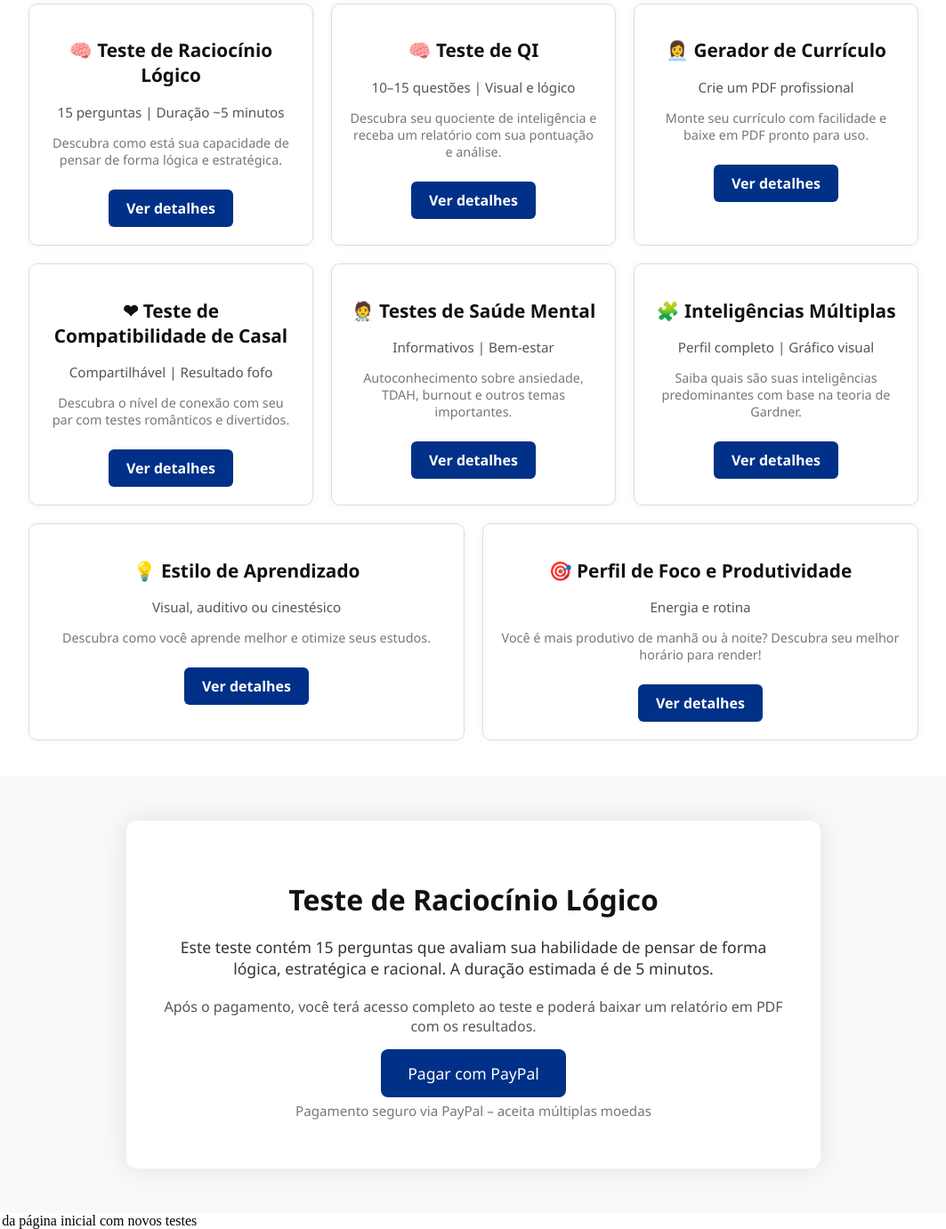
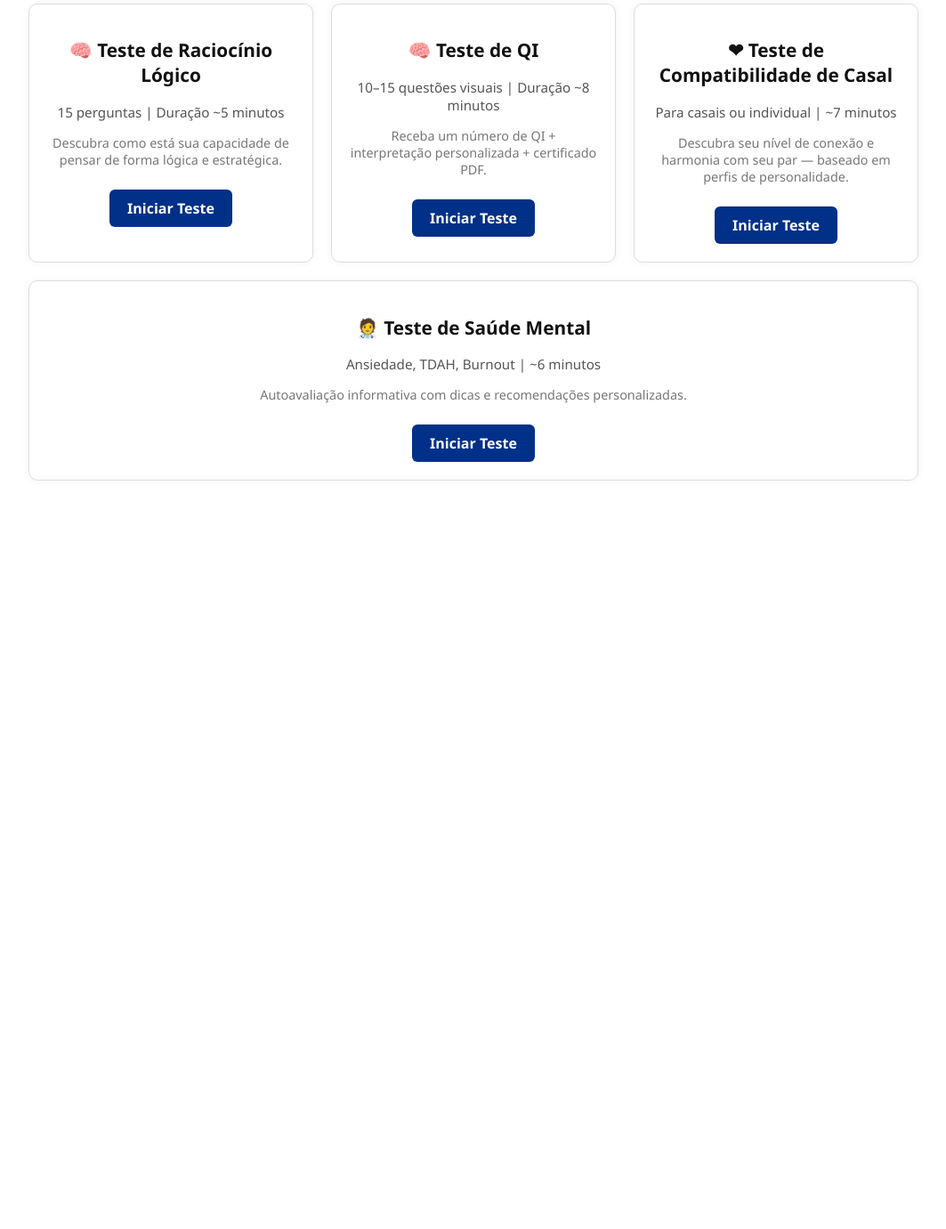
Before and after one commit to SMTestes/Teste-L-gico, a plain HTML site: page index.html in a window 1280 px wide. Shown: the part 480-1861 px from the top of the page at 89% size, without its empty margins (108-1171 px from the left). After the commit the page ends 1068 px from the top, so only its background shows below. Drawn offline with Linux system fonts and the light colour scheme.

Commit message:
SMTestes

```diff
--- a/index.html
+++ b/index.html
@@ -17,83 +17,37 @@
 <section style="padding: 40px 20px; background: #ffffff; font-family: 'Segoe UI', sans-serif;">
   <div style="max-width: 1000px; margin: 0 auto; display: flex; flex-wrap: wrap; justify-content: center; gap: 20px;">
 
-    <!-- Testes (exemplos com links fictícios por enquanto) -->
+    <!-- Teste de Raciocínio Lógico -->
     <div style="flex: 1 1 250px; border: 1px solid #ddd; border-radius: 10px; padding: 20px; text-align: center; box-shadow: 0 0 10px rgba(0,0,0,0.05);">
       <h2 style="font-size: 1.3em; color: #111;">🧠 Teste de Raciocínio Lógico</h2>
       <p style="color: #555; font-size: 0.95em;">15 perguntas | Duração ~5 minutos</p>
       <p style="font-size: 0.9em; color: #777;">Descubra como está sua capacidade de pensar de forma lógica e estratégica.</p>
-      <a href="#teste-logico" style="display: inline-block; margin-top: 10px; background: #003087; color: white; padding: 10px 20px; border-radius: 6px; text-decoration: none; font-weight: bold;">Ver detalhes</a>
+      <a href="teste-logico.html" style="display: inline-block; margin-top: 10px; background: #003087; color: white; padding: 10px 20px; border-radius: 6px; text-decoration: none; font-weight: bold;">Iniciar Teste</a>
     </div>
 
+    <!-- Teste de QI -->
     <div style="flex: 1 1 250px; border: 1px solid #ddd; border-radius: 10px; padding: 20px; text-align: center; box-shadow: 0 0 10px rgba(0,0,0,0.05);">
       <h2 style="font-size: 1.3em; color: #111;">🧠 Teste de QI</h2>
-      <p style="color: #555; font-size: 0.95em;">10–15 questões | Visual e lógico</p>
-      <p style="font-size: 0.9em; color: #777;">Descubra seu quociente de inteligência e receba um relatório com sua pontuação e análise.</p>
-      <a href="#" style="display: inline-block; margin-top: 10px; background: #003087; color: white; padding: 10px 20px; border-radius: 6px; text-decoration: none; font-weight: bold;">Ver detalhes</a>
+      <p style="color: #555; font-size: 0.95em;">10–15 questões visuais | Duração ~8 minutos</p>
+      <p style="font-size: 0.9em; color: #777;">Receba um número de QI + interpretação personalizada + certificado PDF.</p>
+      <a href="#teste-qi" style="display: inline-block; margin-top: 10px; background: #003087; color: white; padding: 10px 20px; border-radius: 6px; text-decoration: none; font-weight: bold;">Iniciar Teste</a>
     </div>
 
+    <!-- Teste de Compatibilidade de Casal -->
     <div style="flex: 1 1 250px; border: 1px solid #ddd; border-radius: 10px; padding: 20px; text-align: center; box-shadow: 0 0 10px rgba(0,0,0,0.05);">
-      <h2 style="font-size: 1.3em; color: #111;">👩‍💼 Gerador de Currículo</h2>
-      <p style="color: #555; font-size: 0.95em;">Crie um PDF profissional</p>
-      <p style="font-size: 0.9em; color: #777;">Monte seu currículo com facilidade e baixe em PDF pronto para uso.</p>
-      <a href="#" style="display: inline-block; margin-top: 10px; background: #003087; color: white; padding: 10px 20px; border-radius: 6px; text-decoration: none; font-weight: bold;">Ver detalhes</a>
+      <h2 style="font-size: 1.3em; color: #111;">❤ Teste de Compatibilidade de Casal</h2>
+      <p style="color: #555; font-size: 0.95em;">Para casais ou individual | ~7 minutos</p>
+      <p style="font-size: 0.9em; color: #777;">Descubra seu nível de conexão e harmonia com seu par — baseado em perfis de personalidade.</p>
+      <a href="#teste-casal" style="display: inline-block; margin-top: 10px; background: #003087; color: white; padding: 10px 20px; border-radius: 6px; text-decoration: none; font-weight: bold;">Iniciar Teste</a>
     </div>
 
+    <!-- Teste de Saúde Mental e Autoconhecimento -->
     <div style="flex: 1 1 250px; border: 1px solid #ddd; border-radius: 10px; padding: 20px; text-align: center; box-shadow: 0 0 10px rgba(0,0,0,0.05);">
-      <h2 style="font-size: 1.3em; color: #111;">❤ Teste de Compatibilidade de Casal</h2>
-      <p style="color: #555; font-size: 0.95em;">Compartilhável | Resultado fofo</p>
-      <p style="font-size: 0.9em; color: #777;">Descubra o nível de conexão com seu par com testes românticos e divertidos.</p>
-      <a href="#" style="display: inline-block; margin-top: 10px; background: #003087; color: white; padding: 10px 20px; border-radius: 6px; text-decoration: none; font-weight: bold;">Ver detalhes</a>
+      <h2 style="font-size: 1.3em; color: #111;">🧑‍⚕️ Teste de Saúde Mental</h2>
+      <p style="color: #555; font-size: 0.95em;">Ansiedade, TDAH, Burnout | ~6 minutos</p>
+      <p style="font-size: 0.9em; color: #777;">Autoavaliação informativa com dicas e recomendações personalizadas.</p>
+      <a href="#teste-saude" style="display: inline-block; margin-top: 10px; background: #003087; color: white; padding: 10px 20px; border-radius: 6px; text-decoration: none; font-weight: bold;">Iniciar Teste</a>
     </div>
 
-    <div style="flex: 1 1 250px; border: 1px solid #ddd; border-radius: 10px; padding: 20px; text-align: center; box-shadow: 0 0 10px rgba(0,0,0,0.05);">
-      <h2 style="font-size: 1.3em; color: #111;">🧑‍⚕ Testes de Saúde Mental</h2>
-      <p style="color: #555; font-size: 0.95em;">Informativos | Bem-estar</p>
-      <p style="font-size: 0.9em; color: #777;">Autoconhecimento sobre ansiedade, TDAH, burnout e outros temas importantes.</p>
-      <a href="#" style="display: inline-block; margin-top: 10px; background: #003087; color: white; padding: 10px 20px; border-radius: 6px; text-decoration: none; font-weight: bold;">Ver detalhes</a>
-    </div>
-
-    <div style="flex: 1 1 250px; border: 1px solid #ddd; border-radius: 10px; padding: 20px; text-align: center; box-shadow: 0 0 10px rgba(0,0,0,0.05);">
-      <h2 style="font-size: 1.3em; color: #111;">🧩 Inteligências Múltiplas</h2>
-      <p style="color: #555; font-size: 0.95em;">Perfil completo | Gráfico visual</p>
-      <p style="font-size: 0.9em; color: #777;">Saiba quais são suas inteligências predominantes com base na teoria de Gardner.</p>
-      <a href="#" style="display: inline-block; margin-top: 10px; background: #003087; color: white; padding: 10px 20px; border-radius: 6px; text-decoration: none; font-weight: bold;">Ver detalhes</a>
-    </div>
-
-    <div style="flex: 1 1 250px; border: 1px solid #ddd; border-radius: 10px; padding: 20px; text-align: center; box-shadow: 0 0 10px rgba(0,0,0,0.05);">
-      <h2 style="font-size: 1.3em; color: #111;">💡 Estilo de Aprendizado</h2>
-      <p style="color: #555; font-size: 0.95em;">Visual, auditivo ou cinestésico</p>
-      <p style="font-size: 0.9em; color: #777;">Descubra como você aprende melhor e otimize seus estudos.</p>
-      <a href="#" style="display: inline-block; margin-top: 10px; background: #003087; color: white; padding: 10px 20px; border-radius: 6px; text-decoration: none; font-weight: bold;">Ver detalhes</a>
-    </div>
-
-    <div style="flex: 1 1 250px; border: 1px solid #ddd; border-radius: 10px; padding: 20px; text-align: center; box-shadow: 0 0 10px rgba(0,0,0,0.05);">
-      <h2 style="font-size: 1.3em; color: #111;">🎯 Perfil de Foco e Produtividade</h2>
-      <p style="color: #555; font-size: 0.95em;">Energia e rotina</p>
-      <p style="font-size: 0.9em; color: #777;">Você é mais produtivo de manhã ou à noite? Descubra seu melhor horário para render!</p>
-      <a href="#" style="display: inline-block; margin-top: 10px; background: #003087; color: white; padding: 10px 20px; border-radius: 6px; text-decoration: none; font-weight: bold;">Ver detalhes</a>
-    </div>
   </div>
 </section>
-
-<!-- Página do Teste de Raciocínio Lógico -->
-<section id="teste-logico" style="background: #f9f9f9; padding: 50px 20px; font-family: 'Segoe UI', sans-serif;">
-  <div style="max-width: 700px; margin: 0 auto; background: white; padding: 40px; border-radius: 12px; box-shadow: 0 0 30px rgba(0,0,0,0.1); text-align: center;">
-    <h2 style="font-size: 2em; margin-bottom: 20px; color: #111;">
-      Teste de Raciocínio Lógico
-    </h2>
-    <p style="font-size: 1.1em; margin-bottom: 20px; color: #333;">
-      Este teste contém 15 perguntas que avaliam sua habilidade de pensar de forma lógica, estratégica e racional. A duração estimada é de 5 minutos.
-    </p>
-    <p style="font-size: 1em; margin-bottom: 30px; color: #555;">
-      Após o pagamento, você terá acesso completo ao teste e poderá baixar um relatório em PDF com os resultados.
-    </p>
-    <div style="margin-bottom: 20px;">
-      <a href="https://www.paypal.com/ncp/payment/RSPR6U82RHQ2C" target="_blank" style="background: #003087; color: white; padding: 15px 30px; font-size: 1.1em; border-radius: 8px; text-decoration: none;">
-        Pagar com PayPal
-      </a>
-    </div>
-    <p style="font-size: 0.95em; color: #777;">Pagamento seguro via PayPal – aceita múltiplas moedas</p>
-  </div>
-</section>
-Atualiza layout da página inicial com novos testes
```
